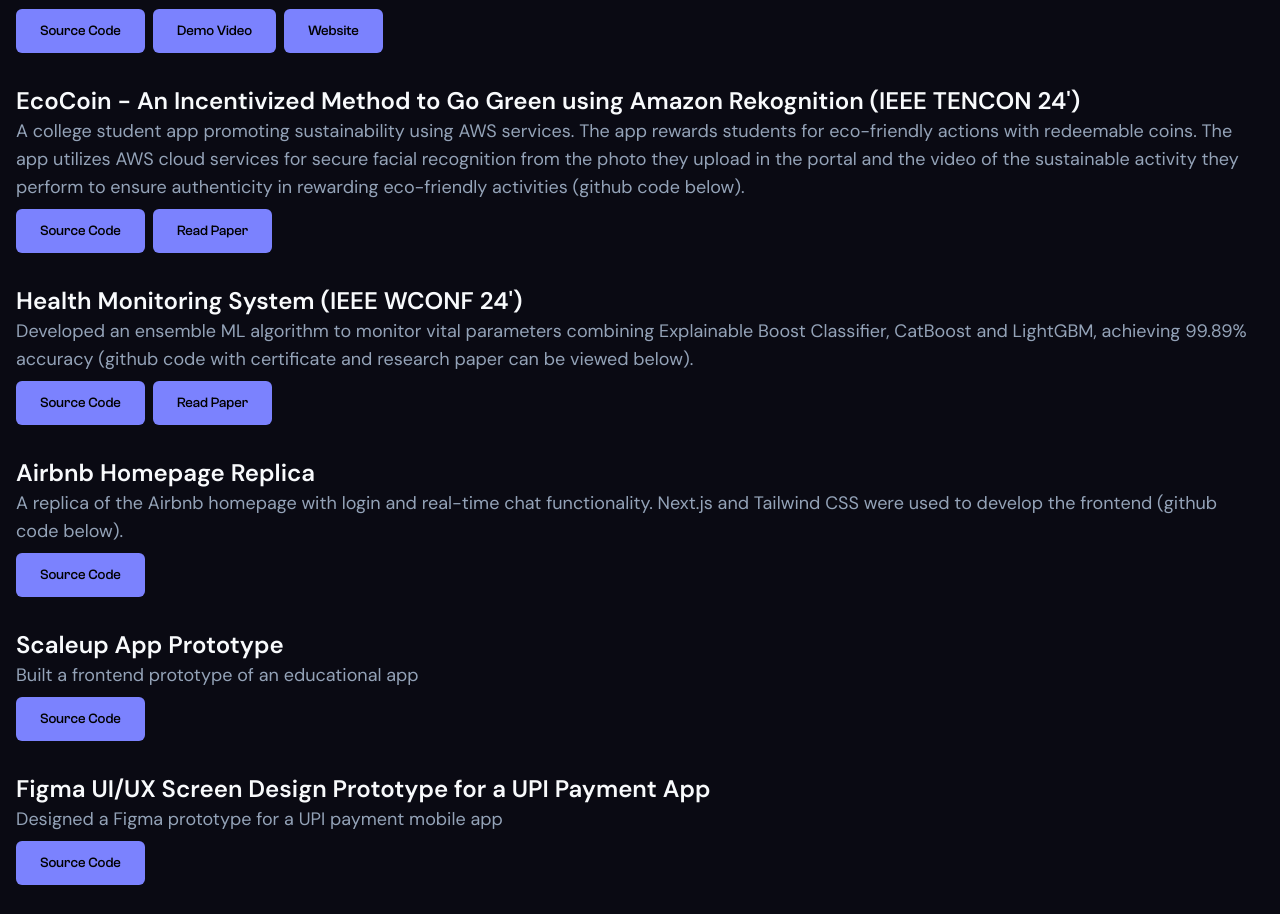
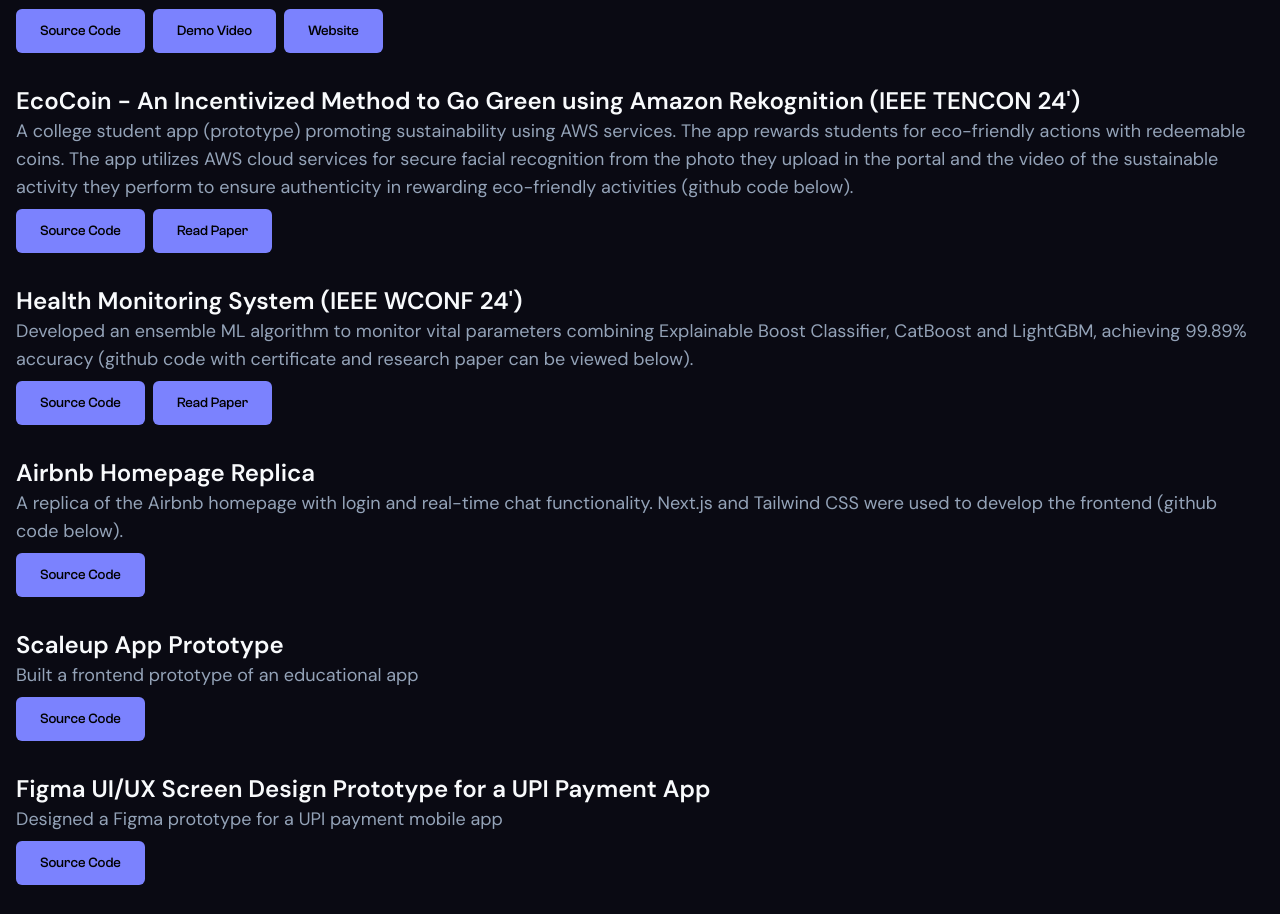
Before and after one commit to rux0422/My-Portfolio, a Next.js app: page / in a window 1280 px wide. Shown: the part 1609-2523 px from the top of the page. Built offline with nearby package versions, Linux system fonts and the light colour scheme.

Commit message:
Update index.tsx

```diff
--- a/src/pages/index.tsx
+++ b/src/pages/index.tsx
@@ -39,7 +39,7 @@
   {
     title: "SparkleScript AI",
     description:
-      "An AI-powered content generator that automates blog writing, YouTube scripts, Instagram posts, and more.  Next.js and Next.js API routes (Clerk for authentication) for API endpoints handles the front-end and backend with server-side rendering and static site generation. Drizzle ORM is employed to handle database operations. Gemini API 1.5 Flash was integrated to deliver advanced AI capabilities. (deployed website and github code below)",
+      "An AI-powered content generator that automates blog writing, YouTube scripts, Instagram posts, and more.  Next.js and Next.js API routes (Clerk for authentication) for API endpoints handles the front-end and backend with server-side rendering and static site generation. Drizzle ORM is employed to handle database operations. Gemini API 2.5 Flash was integrated to deliver advanced AI capabilities. (deployed website and github code below)",
     githubhref: "https://github.com/rux0422/SparkleScript-AI",
     href: "https://sparklescript-ai.vercel.app"
   },
@@ -54,7 +54,7 @@
   {
     title: "EcoCoin - An Incentivized Method to Go Green using Amazon Rekognition (IEEE TENCON 24')",
     description:
-      "A college student app promoting sustainability using AWS services. The app rewards students for eco-friendly actions with redeemable coins. The app utilizes AWS cloud services for secure facial recognition from the photo they upload in the portal and the video of the sustainable activity they perform to ensure authenticity in rewarding eco-friendly activities (github code below).",
+      "A college student app (prototype) promoting sustainability using AWS services. The app rewards students for eco-friendly actions with redeemable coins. The app utilizes AWS cloud services for secure facial recognition from the photo they upload in the portal and the video of the sustainable activity they perform to ensure authenticity in rewarding eco-friendly activities (github code below).",
     githubhref: "https://github.com/rux0422/EcoCoin/tree/main/ecocoin/EcoCoin",
     paperHref: "https://ieeexplore.ieee.org/document/10902972"
   },
@@ -289,7 +289,7 @@
               data-scroll-speed=".06"
               className="flex flex-row items-center space-x-1.5 pt-6"
             >
-              <Button onClick={() => window.open('https://drive.google.com/file/d/1xnAb2yxYKoU8qUL2vsJzDkFh15yNgkf0/view?usp=sharing')}>
+              <Button onClick={() => window.open('https://drive.google.com/file/d/1NJJ1afchuT1Jwkh0F_ZJC9GJibzPABe_/view?usp=sharing')}>
                 Download Resume <Download className="ml-1 h-4 w-4" />
               </Button>
             </span>
```
